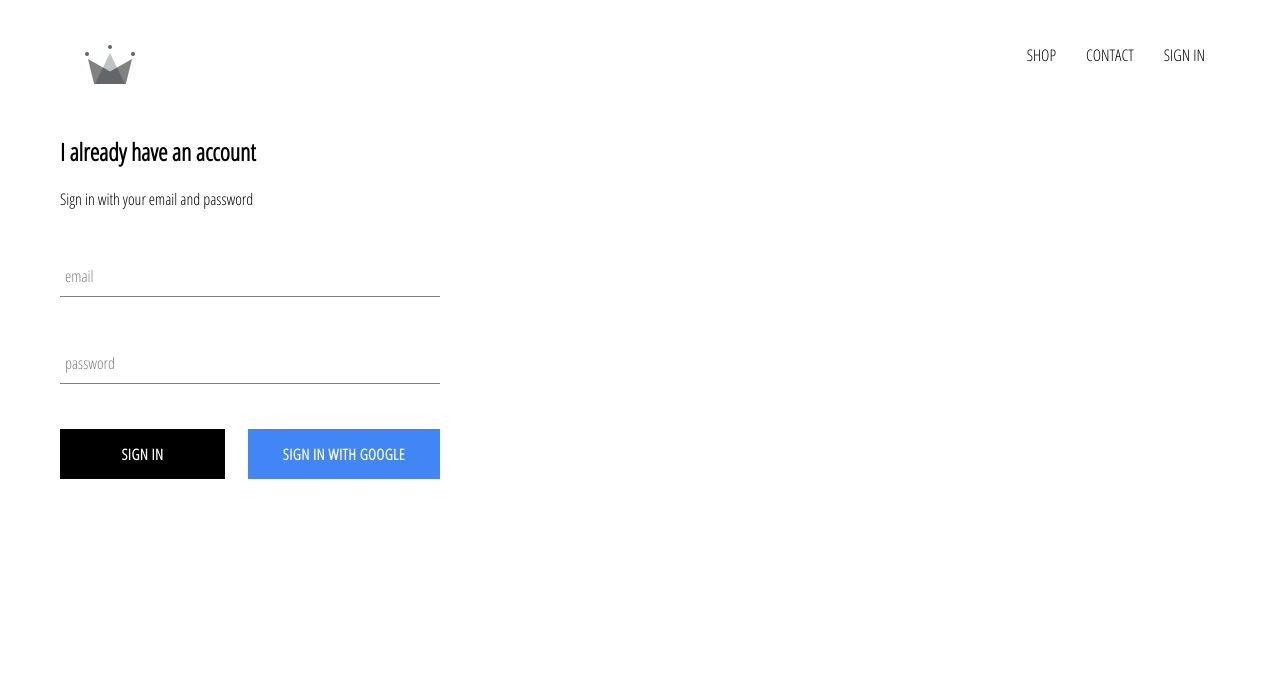
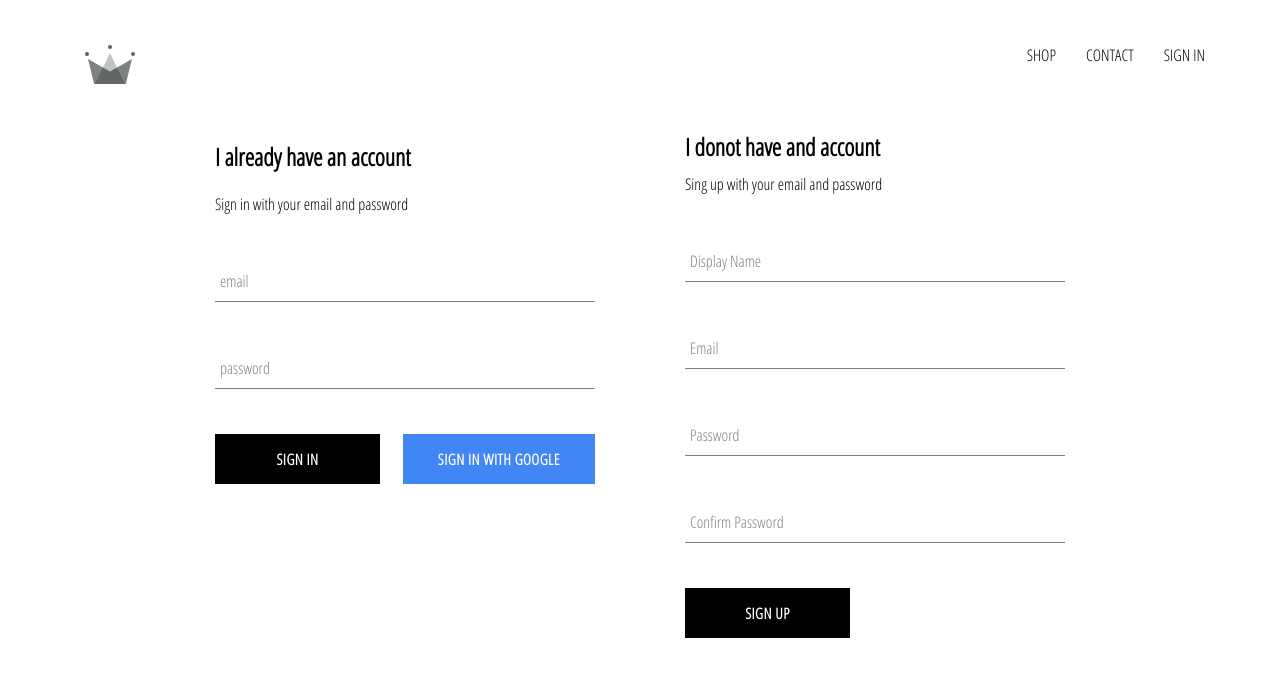
Before and after one commit to aims-khan/crown-clothing, a React (Create React App) app: page /signin in a window 1280 px wide. Shown: the top 676 px of the page. Built offline with nearby package versions, Linux system fonts and the light colour scheme; no server answers.

Commit message:
implemented firebase utils included ability to store authenticated user in to our firbase database

```diff
--- a/src/App.js
+++ b/src/App.js
@@ -20,7 +20,7 @@
 	unsubscribeFromAuth = null;
 
 	componentDidMount() {
-		this.unsubscribeFromAuth = auth.onAuthStateChanged(async userAuth=>{
+		this.unsubscribeFromAuth = auth.onAuthStateChanged(async userAuth => {
 			// this.setState({ currentUser: user });
 			// console.log('>>>>>', user)
 			if(userAuth) {
--- /dev/null
+++ b/src/components/sign-up/sign-up.component.jsx
@@ -0,0 +1,99 @@
+import React from 'react';
+
+import FormInput from '../form-input/form-input.component';
+import CustomButton from '../custom-button/custom-button.component';
+
+import { auth, createUserProfileDocument} from '../../firebase/firebase.utils';
+
+import './sign-up.styles.scss';
+
+class SignUp extends React.Component {
+    constructor() {
+        super();
+
+        this.state = {
+            displayName: '',
+            email: '',
+            password: '',
+            confirmPassword: '',
+        }
+    }
+
+    handleSubmit = async event => {
+        event.preventDefault();
+        const {displayName, email, password, confirmPassword} = this.state;
+
+        if (password !== confirmPassword){
+            alert("passwords don't match");
+            return;
+        }
+
+        try {
+            const { user } = await auth.createUserWithEmailAndPassword(email, password);
+
+            await createUserProfileDocument(user, { displayName });
+
+            this.setState({
+                displayName: '',
+                email: '',
+                password: '',
+                confirmPassword: '',
+            })
+        } catch (error) {
+            console.log(error)
+        }
+    }
+
+    handleChange = event =>{
+        const { name, value } = event.target;
+
+        this.setState({[name]: value})
+    }
+
+    render() {
+        const {displayName, email, password, confirmPassword} = this.state;
+        return (
+            <div className="sign-up">
+                <h2 className="title">I donot have and account</h2>
+                <span>Sing up with your email and password</span>
+                <form className="sign-up-form" onSubmit={this.handleSubmit}>
+                    <FormInput
+                        type="text"
+                        name="displayName"
+                        value={displayName}
+                        onChange={this.handleChange}
+                        label="Display Name"
+                        required
+                    />
+                    <FormInput
+                        type="email"
+                        name="email"
+                        value={email}
+                        onChange={this.handleChange}
+                        label="Email"
+                        required
+                    />
+                    <FormInput
+                        type="password"
+                        name="password"
+                        value={password}
+                        onChange={this.handleChange}
+                        label="Password"
+                        required
+                    />
+                    <FormInput
+                        type="password"
+                        name="confirmPassword"
+                        value={confirmPassword}
+                        onChange={this.handleChange}
+                        label="Confirm Password"
+                        required
+                    />
+                    <CustomButton type="submit"> SIGN UP </CustomButton>
+                </form>
+            </div>
+        )
+    }
+}
+
+export default SignUp;
--- /dev/null
+++ b/src/components/sign-up/sign-up.styles.scss
@@ -0,0 +1,9 @@
+.sign-up {
+    display: flex;
+    flex-direction: column;
+    width: 380px;
+
+    .title {
+        margin: 10px 0;
+    }
+}
--- a/src/firebase/firebase.utils.js
+++ b/src/firebase/firebase.utils.js
@@ -12,7 +12,6 @@
     appId: "1:748861293984:web:8e5e287021fff3ea50d0c5",
     measurementId: "G-Q4HRE5BYXZ"
 };
-firebase.initializeApp(config);
 export const createUserProfileDocument = async (userAuth, additionalData) => {
 
     if (!userAuth) return
@@ -36,7 +35,7 @@
     return userRef;
 }
 
-
+firebase.initializeApp(config);
 export const auth = firebase.auth();
 export const firestore = firebase.firestore();
 
--- a/src/pages/sign-in-and-sign-up/sign-in-and-sign-up.component.jsx
+++ b/src/pages/sign-in-and-sign-up/sign-in-and-sign-up.component.jsx
@@ -1,11 +1,13 @@
 import React from 'react';
 import SignIn from '../../components/sign-in/sign-in.component';
+import SignUp from '../../components/sign-up/sign-up.component';
 
 import './sign-in-and-sign-up.styles.scss';
 
 const SignInAndSignUpPage = () => (
     <div className="sign-in-and-sign-up">
         <SignIn />
+        <SignUp />
     </div>
 )
 
--- a/src/pages/sign-in-and-sign-up/sign-in-and-sign-up.styles.scss
+++ b/src/pages/sign-in-and-sign-up/sign-in-and-sign-up.styles.scss
@@ -0,0 +1,6 @@
+.sign-in-and-sign-up {
+    width: 850px;
+    display: flex;
+    justify-content: space-between;
+    margin: 30px auto;
+}
```
Also changed, not shown: 1 other file (tests, documents, lock files or other folders).
